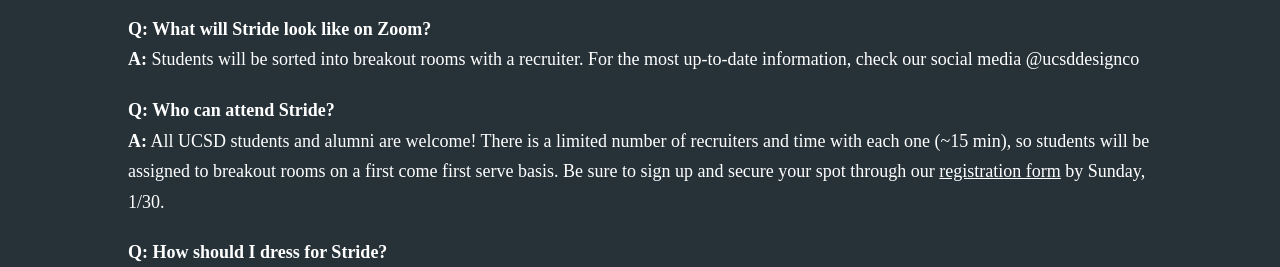
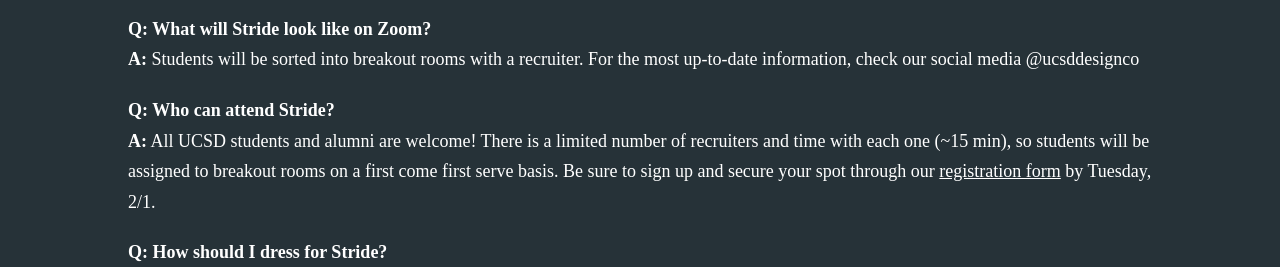
Before and after one commit to ucsddesignco/stride22, a React (Create React App) app: page /about in a window 1280 px wide. Shown: the part 1060-1327 px from the top of the page. Built offline with nearby package versions, Linux system fonts and the light colour scheme; a web font is replaced by a local one.

Commit message:
Update date

```diff
--- a/src/pages/About.js
+++ b/src/pages/About.js
@@ -68,7 +68,7 @@
                 be assigned to breakout rooms on a first come first serve basis. Be sure
                 to sign up and secure your spot through our&nbsp;
                 <a href="" target="_blank">registration form</a>
-                &nbsp;by Sunday, 1/30.
+                &nbsp;by Tuesday, 2/1.
               </p>
             </div>
             <div className="qa">
```
Also changed, not shown: 1 other file (tests, documents, lock files or other folders).
